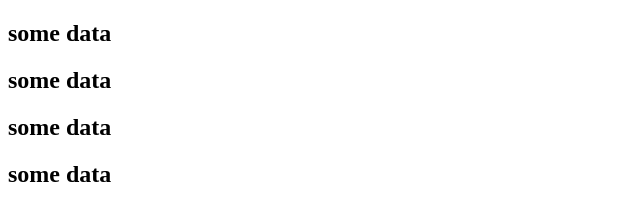
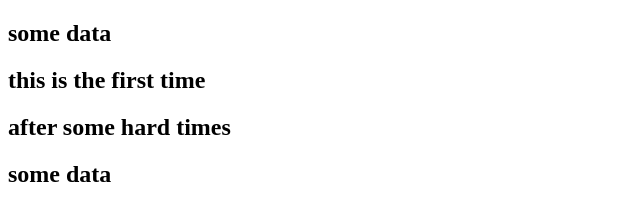
Before and after one commit to mazeForGit/WordlistTranslator, a plain HTML site: page public/index.html in a window 1280 px wide. Shown: the whole page, without its empty margins (0-640 px from the left). Drawn offline with Linux system fonts and the light colour scheme.

Commit message:
verify deployment

```diff
--- a/public/index.html
+++ b/public/index.html
@@ -5,8 +5,8 @@
 </head>
 <body>
     <h2>some data</h2>
-	<h2>some data</h2>
-	<h2>some data</h2>
+	<h2>this is the first time</h2>
+	<h2>after some hard times</h2>
 	<h2>some data</h2>
 </body>
 </html>
```
